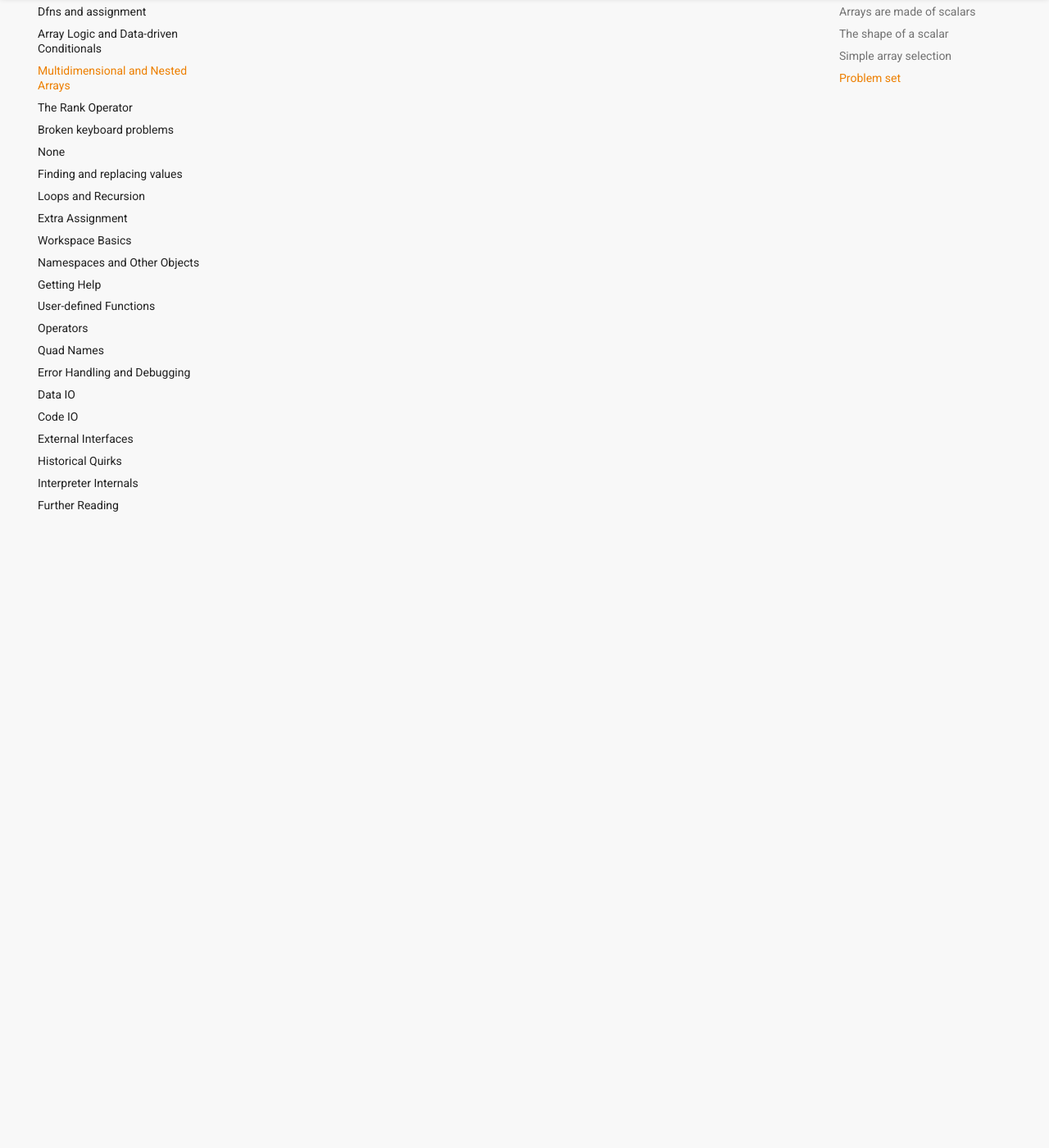
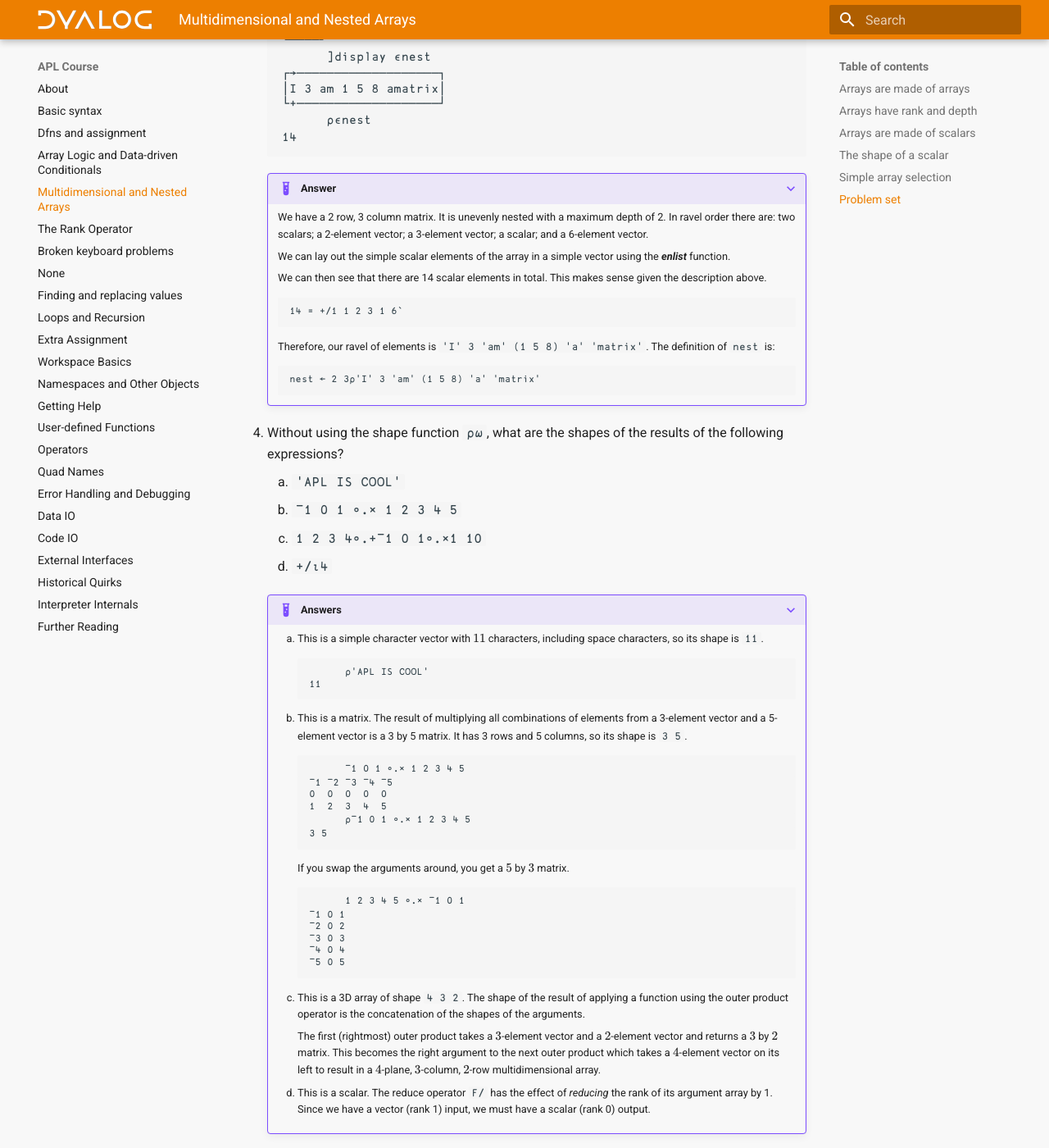
Before and after one commit to Dyalog/APLCourse, an MkDocs documentation site: the page built from docs/multidimensional-and-nested-arrays.md, in a window 1280 px wide and 1400 px high, scrolled down 7395 px. Shown: the whole window at 82% size. Built offline with MkDocs 1.6.1 and Material for MkDocs 9.7.7, drawn with Linux system fonts in a browser that asks for light colours; some of the changed text lies outside the part shown.

Commit message:
problem set; worked solutions

````diff
--- a/docs/multidimensional-and-nested-arrays.md
+++ b/docs/multidimensional-and-nested-arrays.md
@@ -14,7 +14,7 @@
 0 0 0 0 0 1 1
 ```
 
-Any code using this representation is going to have to be aware of the trailing space characters. This is an efficient representation of this data, and there are [some interesting techniques](#aplcart-flat-partitioned #TODO) for dealing with non-rectangular data using rectangular arrays. However, it is usually just more convenient to have a real nested structure to deal with.
+Any code using this representation is going to have to be aware of the trailing space characters. This can be an efficient representation of this data, but it can sometimes be more convenient to have a real nested structure to deal with.
 
 ```APL
       2 3⍴(1 2)(3 4 5)('AB')(2 2⍴'CDEF')
@@ -320,6 +320,21 @@
 ## Problem set
 What indexing array must be used to select from a simple scalar?
 
+1. Write the function `Backwards` which accepts a nested vector of character vectors as its argument and reverses both the order of elements and the contents of each vector within.
+	```APL
+	      Backwards 'reverse' 'these' 'words'
+	┌─────┬─────┬───────┐
+	│sdrow│eseht│esrever│
+	└─────┴─────┴───────┘
+	```
+
+	???Example "Answer"
+		You can write reverse and reverse-each in either order.
+		```APL
+		Backwards ← {⌽¨⌽⍵}
+		Backwards ← {⌽⌽¨⍵}
+		```
+
 1. Write a monadic function `Join` which joins a nested vector of character vectors `⍵` into a single, non-nested character vector in which elements from `⍵` are separated by the character scalar `,` (comma).
 
 	```APL
@@ -345,6 +360,77 @@
 	join|these|words
 	```
 
+	???Example "Answer"
+		We can define a dyadic function which catenates two character vectors with a comma:
+
+		```APL
+		{⍺,',',⍵}
+		```
+
+		We can then apply this using the reduction operator on a list of character vectors:
+
+		```APL
+		      {⍺,',',⍵}/'join' 'these' 'words'
+		```
+		```
+		┌────────────────┐
+		│join,these,words│
+		└────────────────┘
+		```
+
+		Because the rank of the result of a reduction is always one less than the rank of the argument, a vector argument (rank 1) must cause a scalar (rank 0) result. That is why our result is a nested scalar which contains a character vector. To get our desired simple character vector, we disclose this result.
+
+		```APL
+		      ⊃{⍺,',',⍵}/'join' 'these' 'words'
+		```
+		```
+		join,these,words
+		```
+
+		You might think to wrap this expression to make a dfn, and that is also valid, but you do not need to:
+
+		```APL
+		      Join ← {⊃{⍺,',',⍵}/⍵}
+		      Join ← ⊃{⍺,',',⍵}/
+		      Join 'join' 'these' 'words'
+		```
+		```
+		join,these,words
+		```
+
+		Writing functions in this way is called [tacit definition](./Ufns.md#the-three-function-styles). It usually looks better without raw dfn definitions inside in this author's opinion.
+
+		```APL
+		Join ← ⊃(⊣,',',⊢)/
+		```
+
+		You might have found it difficult to define the dyadic version because dfns can only accept two arguments. The trick is to use assignment to make a temporary name for our joining character.
+
+		```APL
+		      Join ← {s←⍺ ⋄ ⊃{⍺,s,⍵}/⍵}
+		      '|' Join 'join' 'these' 'words'
+		```
+		```
+		join|these|words
+		```
+
+		We can even make an ambivalent function by assigning to `⍺`. In the monadic case, we will join with a comma.
+
+		```APL
+		      Join ← {⍺←',' ⋄ s←⍺ ⋄ ⊃{⍺,s,⍵}/⍵}
+		      Join 'join' 'these' 'words'
+		```
+		```
+		join,these,words
+		```
+		---
+		```APL
+		      '|' Join 'join' 'these' 'words'
+		```
+		```
+		join|these|words
+		```
+
 1. Create a variable `nest` which has the following properties
 
 	```APL
@@ -358,11 +444,11 @@
 	      ≡nest
 	```
 	```
-	 ̄2
+	¯2
 	```
 	---
 	```APL
-	      ⍴ ̈nest
+	      ⍴¨nest
 	```
 	```
 	┌─┬┬─┐
@@ -387,3 +473,76 @@
 	```
 	14
 	```
+
+	???+Example "Answer"
+		We have a 2 row, 3 column matrix. It is unevenly nested with a maximum depth of 2. In ravel order there are: two scalars; a 2-element vector; a 3-element vector; a scalar; and a 6-element vector.
+
+		We can lay out the simple scalar elements of the array in a simple vector using the <dfn>enlist</dfn> function.
+
+		We can then see that there are 14 scalar elements in total. This makes sense given the description above.
+
+		```
+		14 = +/1 1 2 3 1 6`
+		```
+
+		Therefore, our ravel of elements is `'I' 3 'am' (1 5 8) 'a' 'matrix'`. The definition of `nest` is:
+
+		```APL
+		nest ← 2 3⍴'I' 3 'am' (1 5 8) 'a' 'matrix'
+		```
+
+1. Without using the shape function `⍴⍵`, what are the shapes of the results of the following expressions?
+	1. `'APL IS COOL'`
+	1. `¯1 0 1 ∘.× 1 2 3 4 5`
+	1. `1 2 3 4∘.+¯1 0 1∘.×1 10`
+	1. `+/⍳4`
+
+	???+Example "Answers"
+		<ol>
+		<li>This is a simple character vector with $11$ characters, including space characters, so its shape is `11`.
+		```APL
+		      ⍴'APL IS COOL'
+		11
+		```
+		</li>
+
+		<li>This is a matrix. The result of multiplying all combinations of elements from a 3-element vector and a 5-element vector is a 3 by 5 matrix. It has 3 rows and 5 columns, so its shape is `3 5`.
+
+		```APL
+		      ¯1 0 1 ∘.× 1 2 3 4 5
+		```
+		```
+		¯1 ¯2 ¯3 ¯4 ¯5
+		0  0  0  0  0
+		1  2  3  4  5
+		```
+		---
+		```APL
+		      ⍴¯1 0 1 ∘.× 1 2 3 4 5
+		```
+		```
+		3 5
+		```
+
+		If you swap the arguments around, you get a $5$ by $3$ matrix.
+
+		```APL
+		      1 2 3 4 5 ∘.× ¯1 0 1
+		```
+		```
+		¯1 0 1
+		¯2 0 2
+		¯3 0 3
+		¯4 0 4
+		¯5 0 5
+		```
+
+		</li>
+
+		<li>This is a 3D array of shape `4 3 2`. The shape of the result of applying a function using the outer product operator is the concatenation of the shapes of the arguments.
+
+		The first (rightmost) outer product takes a $3$-element vector and a $2$-element vector and returns a $3$ by $2$ matrix. This becomes the right argument to the next outer product which takes a $4$-element vector on its left to result in a $4$-plane, $3$-column, $2$-row multidimensional array.</li>
+
+		<li>This is a scalar. The reduce operator `F/` has the effect of *reducing* the rank of its argument array by 1. Since we have a vector (rank 1) input, we must have a scalar (rank 0) output.</li>
+
+		</ol>
````
